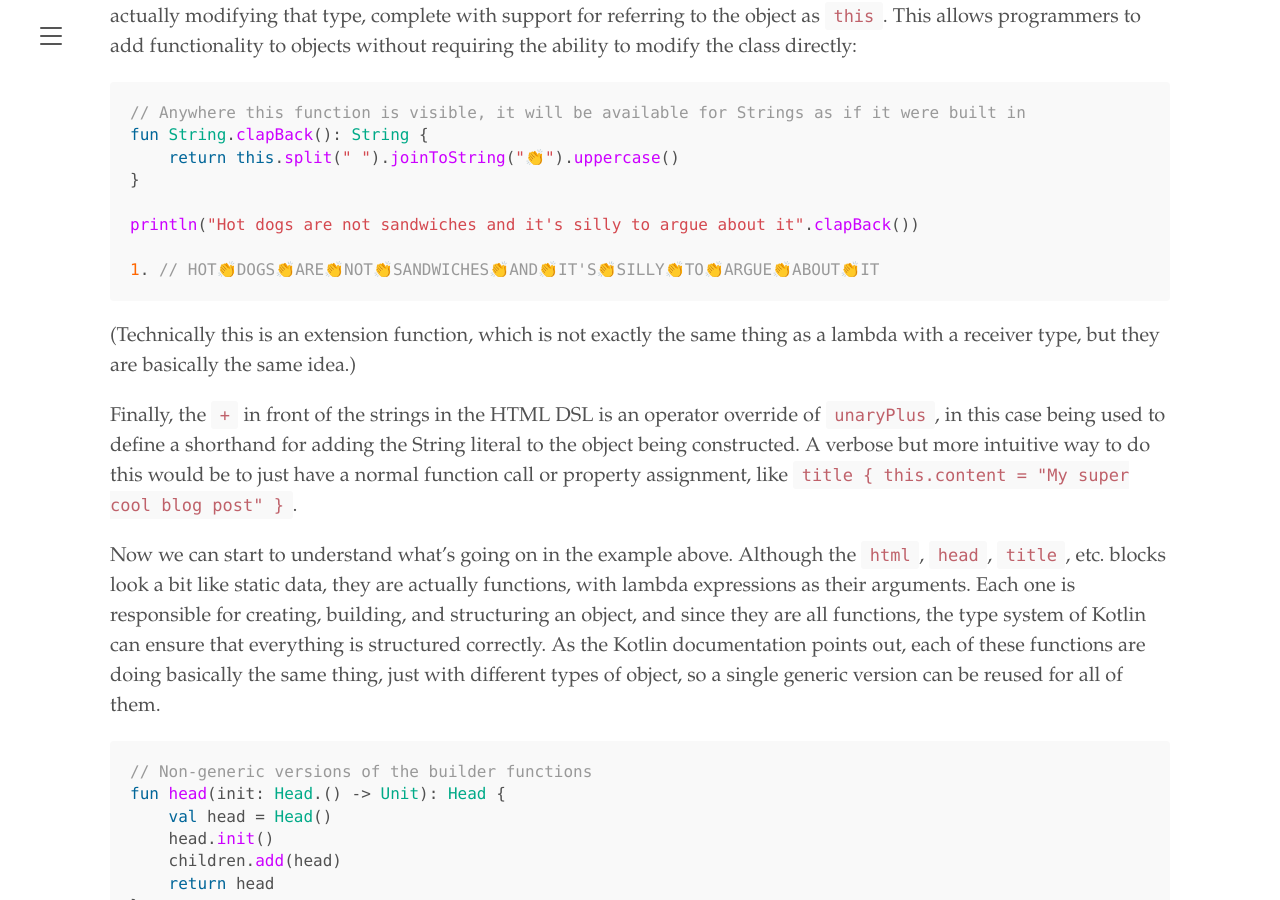
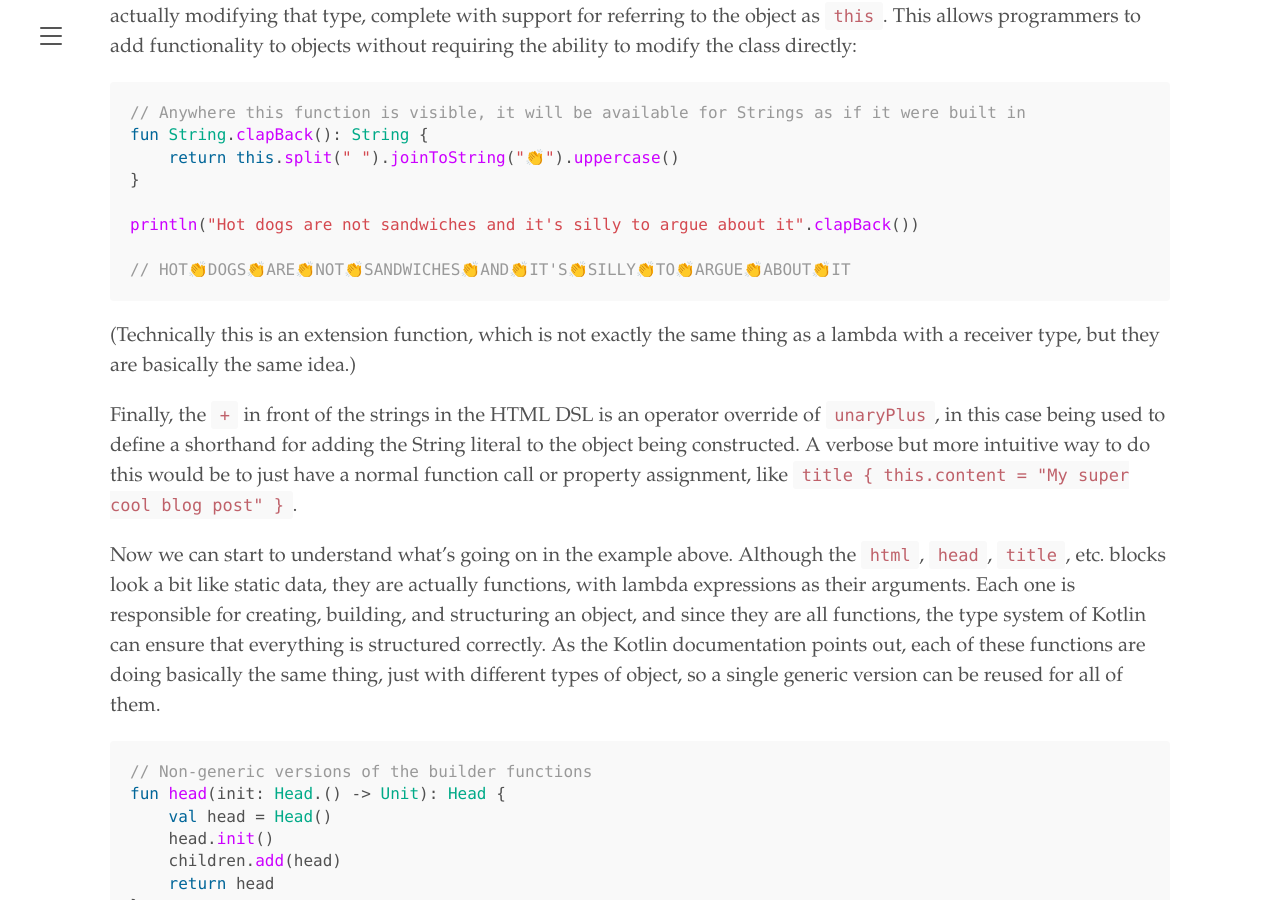
Before and after one commit to jbiatek/biatek.com, a Jekyll site: the page built from _posts/2023-07-06-type-safe-builders-kotlin.md, in a window 1280 px wide and 900 px high, scrolled down 1601 px. Built offline with Jekyll 4.4.1, drawn with Linux system fonts in a browser that asks for light colours.

Commit message:
Not sure how that slipped in there

````diff
--- a/_posts/2023-07-06-type-safe-builders-kotlin.md
+++ b/_posts/2023-07-06-type-safe-builders-kotlin.md
@@ -56,7 +56,7 @@ fun String.clapBack(): String {
 
 println("Hot dogs are not sandwiches and it's silly to argue about it".clapBack())
 
-1. // HOT👏DOGS👏ARE👏NOT👏SANDWICHES👏AND👏IT'S👏SILLY👏TO👏ARGUE👏ABOUT👏IT
+// HOT👏DOGS👏ARE👏NOT👏SANDWICHES👏AND👏IT'S👏SILLY👏TO👏ARGUE👏ABOUT👏IT
 ```
 
 (Technically this is an extension function, which is not exactly the same thing as a lambda with a receiver type, but they are basically the same idea.)
````
